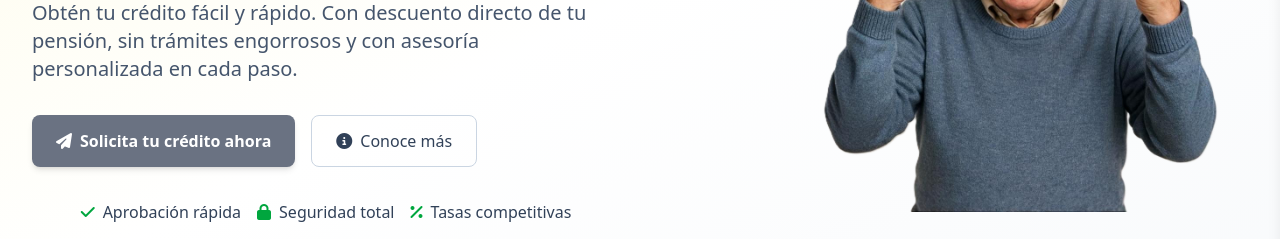
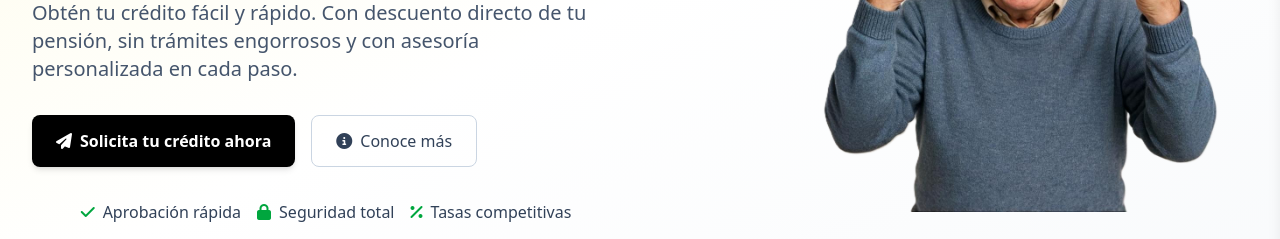
Before and after one commit to JhojanOMB/Finanworld, a plain HTML site: page index.html in a window 1280 px wide. Shown: the part 379-618 px from the top of the page. Drawn offline with nearby package versions, Linux system fonts and the light colour scheme.

```diff
--- a/css/estilo.css
+++ b/css/estilo.css
@@ -14,8 +14,3 @@
 .swiper-button-next:after, .swiper-button-prev:after {
     font-size: 0.8rem !important;
 }
-
-
-  html, body {
-    overflow-x: hidden;
-  }
--- a/index.html
+++ b/index.html
@@ -91,7 +91,7 @@
         <!-- CTA -->
         <div class="mt-8 flex flex-col sm:flex-row justify-center lg:justify-start gap-4">
           <button id="openContactHero"
-            class="inline-flex items-center justify-center gap-2 bg-gray-500 text-white font-semibold px-6 py-3 rounded-lg shadow-md hover:bg-yellow-400 transition">
+            class="inline-flex items-center justify-center gap-2 bg-black text-white font-semibold px-6 py-3 rounded-lg shadow-md hover:bg-yellow-400 transition">
             <i class="fa-solid fa-paper-plane"></i> Solicita tu crédito ahora
           </button>
 
```
